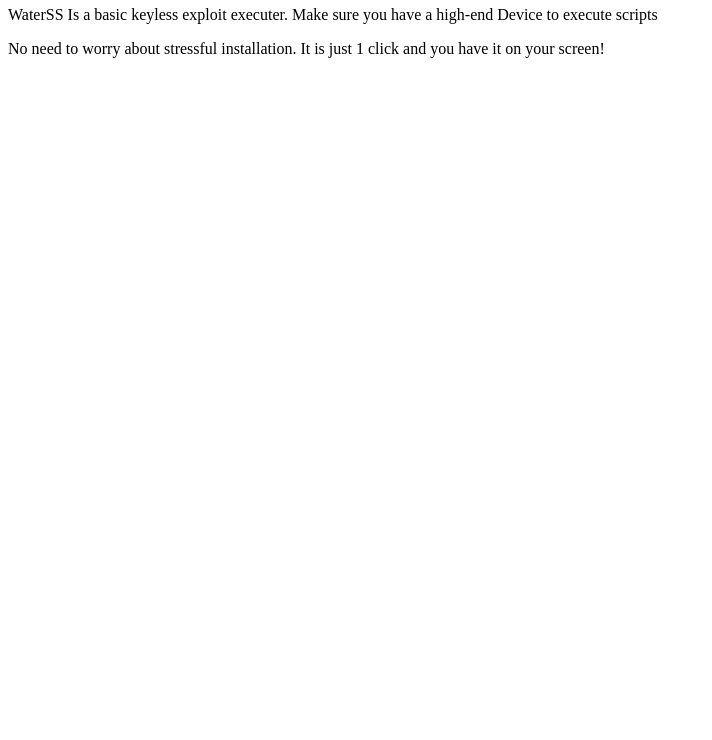
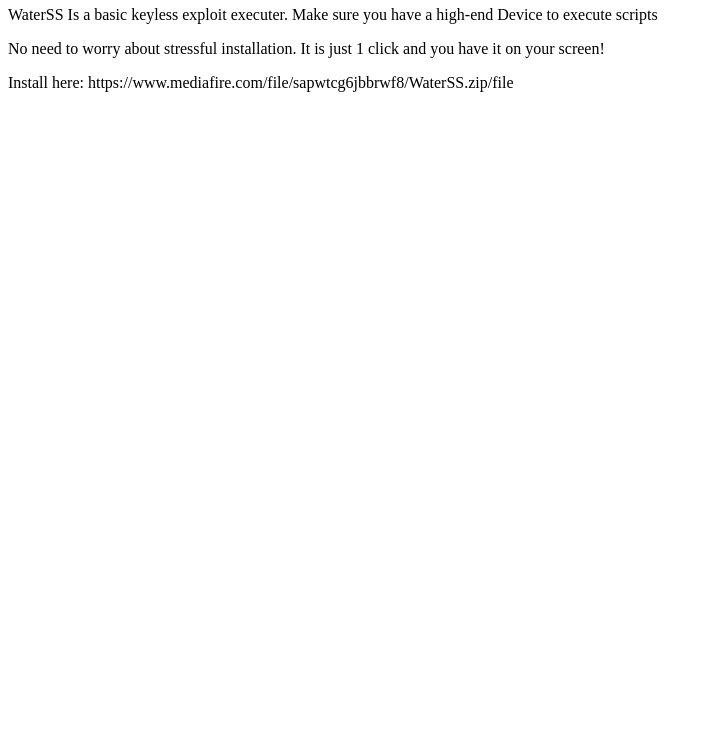
Before and after one commit to pugware/waterss, a plain HTML site: page index.html in a window 1280 px wide. Shown: the part 60-800 px from the top of the page, without its empty margins (0-712 px from the left). Drawn offline with Linux system fonts and the light colour scheme.

Commit message:
Update index.html

```diff
--- a/index.html
+++ b/index.html
@@ -4,5 +4,6 @@
     <h1>WaterSS</h1>
     <p>WaterSS Is a basic keyless exploit executer. Make sure you have a high-end Device to execute scripts</p>
     <p>No need to worry about stressful installation. It is just 1 click and you have it on your screen!</p>
+    <p>Install here: https://www.mediafire.com/file/sapwtcg6jbbrwf8/WaterSS.zip/file</p>
   </body>
 </html>
```
